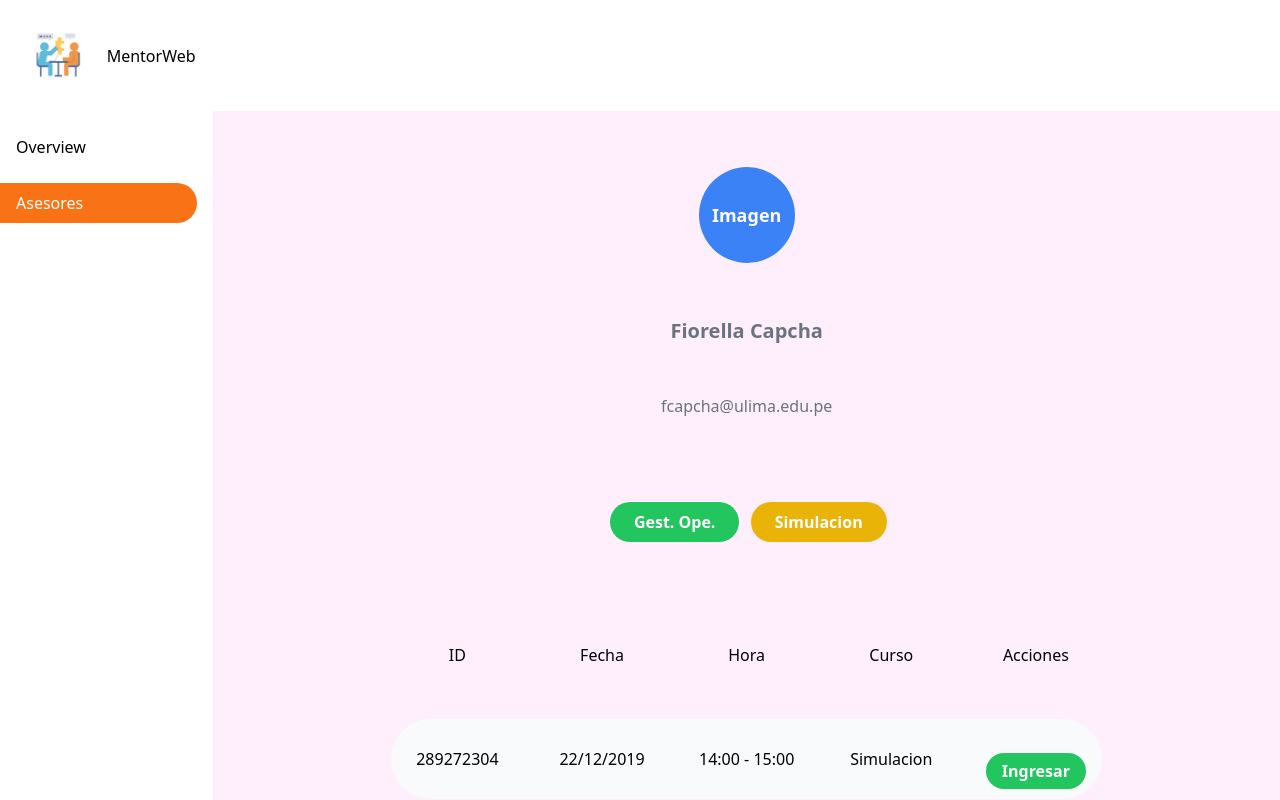
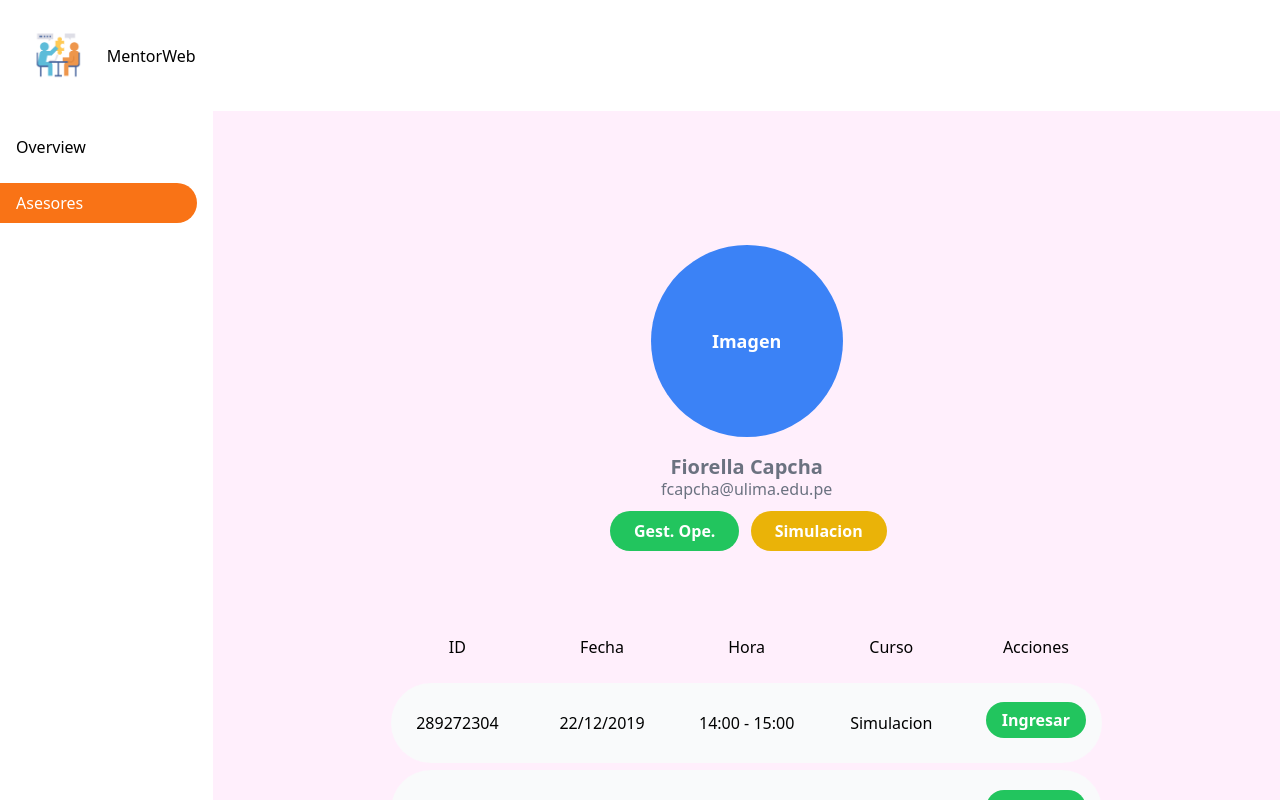
Before and after one commit to Denwort/MentorWeb_frontend, a Next.js app: page /listadoHorarios in a window 1280 px wide. Shown: the top 800 px of the page. Built offline with nearby package versions, Linux system fonts and the light colour scheme.

Commit message:
Mejora de listado horarios

```diff
--- a/src/app/listadoHorarios/page.js
+++ b/src/app/listadoHorarios/page.js
@@ -10,21 +10,21 @@ export default function Home() {
             </nav>
 
             <div className="flex justify-center items-center pt-8 w-5/6">
-                <div className="grid grid-rows-2 gap-2 w-2/3">
-                    <div className="grid grid-rows-3 gap-2">
+                <div className="grid grid-rows-2 h-3/4 w-2/3">
+                    <div className="grid grid-rows-2">
                         <div className="row-start-1 flex items-center justify-center">
-                            <div className="w-24 h-24 bg-blue-500 rounded-full flex items-center justify-center">
+                            <div className="w-48 h-48 bg-blue-500 rounded-full flex items-center justify-center">
                                 <p className="text-white font-bold text-lg">Imagen</p>
                             </div>
                         </div>
-                        <div className="row-start-2 items-center justify-center grid grid-rows-2 gap-1">
+                        <div className="row-start-2 items-center justify-center grid grid-rows-3 h-3/4">
                             <div className="row-start-1 flex items-center justify-center">
-                                <p className="text-gray-500 font-bold text-xl">Fiorella Capcha</p>
+                                <p className="text-gray-500 font-bold text-xl pt-10">Fiorella Capcha</p>
                             </div>
-                            <div className="row-start-2 flex items-center justify-center">
+                            <div className="row-start-2 flex justify-center">
                                 <p className="text-gray-500">fcapcha@ulima.edu.pe</p>
                             </div>
-                        </div>
+
                             <div className="row-start-3 flex items-center justify-center">
                                 <div className="grid grid-cols-2 gap-2">
                                     <div className="col-start-1 flex items-center justify-center">
@@ -32,9 +32,11 @@ export default function Home() {
                                             <p className="text-white font-bold">Gest. Ope.</p>
                                         </div>
                                     </div>
+
                                     <div className="col-start-2 flex items-center justify-center">
                                         <div className="px-6 h-10 bg-yellow-500 rounded-full flex items-center justify-center">
                                             <p className="text-white font-bold">Simulacion</p>
+                                        </div>
                                     </div>
                                 </div>
                             </div>
```
Lines whose indentation alone changed are shown as unchanged.
